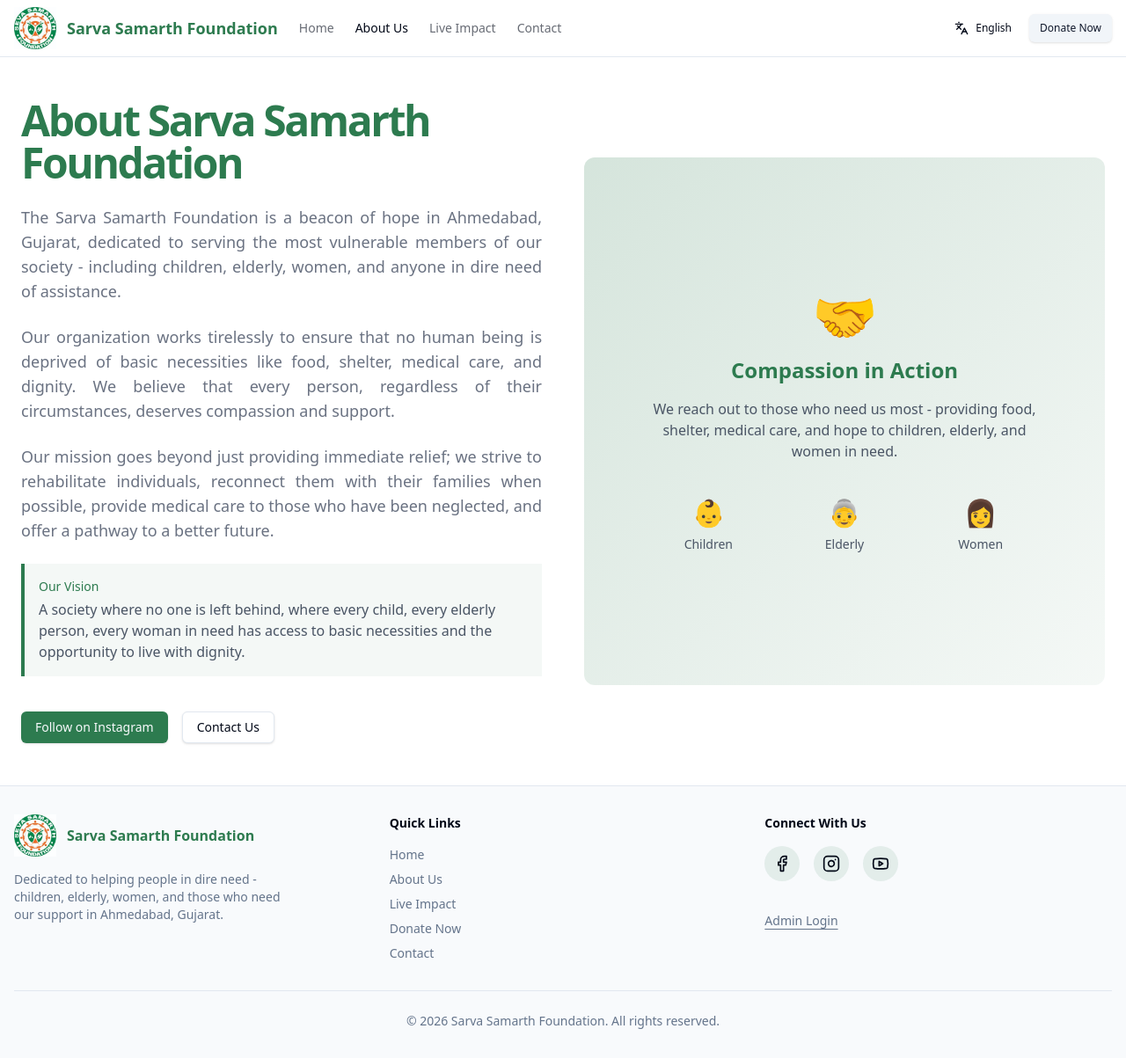
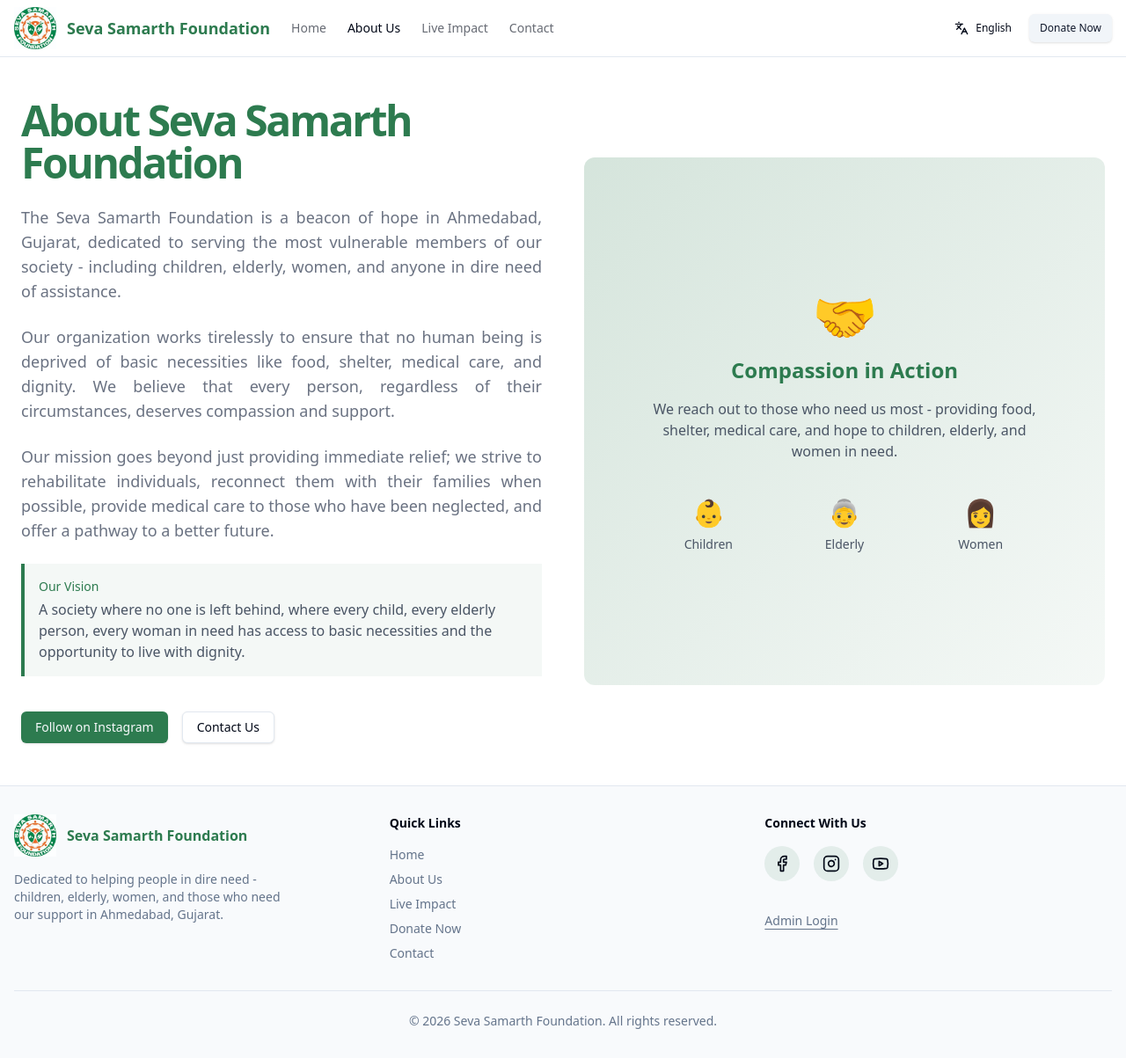
Before and after one commit to rchovatiya88/smarthfoundation, a Next.js app: page /about in a window 1280 px wide. Shown: the whole page at 88% size. Built offline with nearby package versions, Linux system fonts and the light colour scheme.

Commit message:
auto-commit for b3a96587-97d6-4de7-bcc6-7cdd25b1b765

```diff
--- a/app/about/page.tsx
+++ b/app/about/page.tsx
@@ -7,9 +7,9 @@ export default function AboutPage() {
     <div className="container py-12 px-4 md:px-6 mx-auto">
       <div className="grid gap-12 lg:grid-cols-2 items-center">
         <div className="space-y-6">
-           <h1 className="text-3xl font-bold tracking-tighter sm:text-5xl text-primary">About Sarva Samarth Foundation</h1>
+           <h1 className="text-3xl font-bold tracking-tighter sm:text-5xl text-primary">About Seva Samarth Foundation</h1>
            <p className="text-lg text-gray-500 text-justify">
-             The Sarva Samarth Foundation is a beacon of hope in Ahmedabad, Gujarat, dedicated to serving the most vulnerable members of our society - including children, elderly, women, and anyone in dire need of assistance.
+             The Seva Samarth Foundation is a beacon of hope in Ahmedabad, Gujarat, dedicated to serving the most vulnerable members of our society - including children, elderly, women, and anyone in dire need of assistance.
            </p>
            <p className="text-lg text-gray-500 text-justify">
              Our organization works tirelessly to ensure that no human being is deprived of basic necessities like food, shelter, medical care, and dignity. We believe that every person, regardless of their circumstances, deserves compassion and support.
--- a/app/layout.tsx
+++ b/app/layout.tsx
@@ -18,7 +18,7 @@ const geistMono = Geist_Mono({
 });
 
 export const metadata: Metadata = {
-  title: "Sarva Samarth Foundation",
+  title: "Seva Samarth Foundation",
   description: "Helping people in dire need - children, elderly, women, and vulnerable individuals with food, shelter, and medical care in Ahmedabad, Gujarat.",
 };
 
--- a/components/layout/footer.tsx
+++ b/components/layout/footer.tsx
@@ -15,8 +15,8 @@ export function Footer() {
           {/* Logo and Description */}
           <div className="space-y-4">
             <Link href="/" className="flex items-center space-x-3">
-              <Image src="/logo.png" alt="Sarva Samarth Foundation" width={48} height={48} className="h-12 w-12 object-contain" />
-              <span className="font-bold text-primary">Sarva Samarth Foundation</span>
+              <Image src="/logo.png" alt="Seva Samarth Foundation" width={48} height={48} className="h-12 w-12 object-contain" />
+              <span className="font-bold text-primary">Seva Samarth Foundation</span>
             </Link>
             <p className="text-sm text-muted-foreground max-w-xs">
               {t("footerDesc")}
@@ -78,7 +78,7 @@ export function Footer() {
         {/* Bottom Bar */}
         <div className="border-t mt-8 pt-6 text-center">
           <p className="text-sm text-muted-foreground">
-            © {new Date().getFullYear()} Sarva Samarth Foundation. {t("allRights")}
+            © {new Date().getFullYear()} Seva Samarth Foundation. {t("allRights")}
           </p>
         </div>
       </div>
--- a/components/layout/navbar.tsx
+++ b/components/layout/navbar.tsx
@@ -46,9 +46,9 @@ export function Navbar() {
       <div className="container flex h-16 items-center mx-auto px-4">
         <div className="mr-8 hidden md:flex">
           <Link href="/" className="mr-6 flex items-center space-x-3">
-            <Image src="/logo.png" alt="Sarva Samarth Foundation" width={50} height={50} className="h-12 w-12 object-contain" />
+            <Image src="/logo.png" alt="Seva Samarth Foundation" width={50} height={50} className="h-12 w-12 object-contain" />
             <span className="hidden font-bold sm:inline-block text-primary text-lg">
-              Sarva Samarth Foundation
+              Seva Samarth Foundation
             </span>
           </Link>
           <nav className="flex items-center space-x-6 text-sm font-medium">
@@ -94,8 +94,8 @@ export function Navbar() {
                   className="flex items-center space-x-2"
                   onClick={() => setIsOpen(false)}
                 >
-                  <Image src="/logo.png" alt="Sarva Samarth Foundation" width={40} height={40} className="h-10 w-10 object-contain" />
-                  <span className="font-bold text-primary text-sm">Sarva Samarth Foundation</span>
+                  <Image src="/logo.png" alt="Seva Samarth Foundation" width={40} height={40} className="h-10 w-10 object-contain" />
+                  <span className="font-bold text-primary text-sm">Seva Samarth Foundation</span>
                 </Link>
                 <div className="my-4 h-[calc(100vh-8rem)] pb-10 pl-6">
                   <div className="flex flex-col space-y-3">
--- a/lib/pdf-generator.ts
+++ b/lib/pdf-generator.ts
@@ -30,7 +30,7 @@ export const generateRescuePDF = (rescue: RescueReportData) => {
     doc.rect(0, 0, 210, 40, 'F')
     doc.setTextColor(255, 255, 255)
     doc.setFontSize(22)
-    doc.text("Samarth Foundation", 105, 20, { align: "center" })
+    doc.text("Seva Samarth Foundation", 105, 20, { align: "center" })
     doc.setFontSize(12)
     doc.text("Rescue & Assistance Report", 105, 30, { align: "center" })
 
@@ -72,7 +72,7 @@ export const generateRescuePDF = (rescue: RescueReportData) => {
     const pageHeight = doc.internal.pageSize.height
     doc.setFontSize(10)
     doc.setTextColor(150)
-    doc.text("Sarva Samarth Foundation - Helping people in dire need - Ahmedabad, Gujarat", 105, pageHeight - 10, { align: "center" })
+    doc.text("Seva Samarth Foundation - Helping people in dire need - Ahmedabad, Gujarat", 105, pageHeight - 10, { align: "center" })
 
     doc.save(`Rescue_Report_${rescue.id.substring(0, 8)}.pdf`)
 }
```
